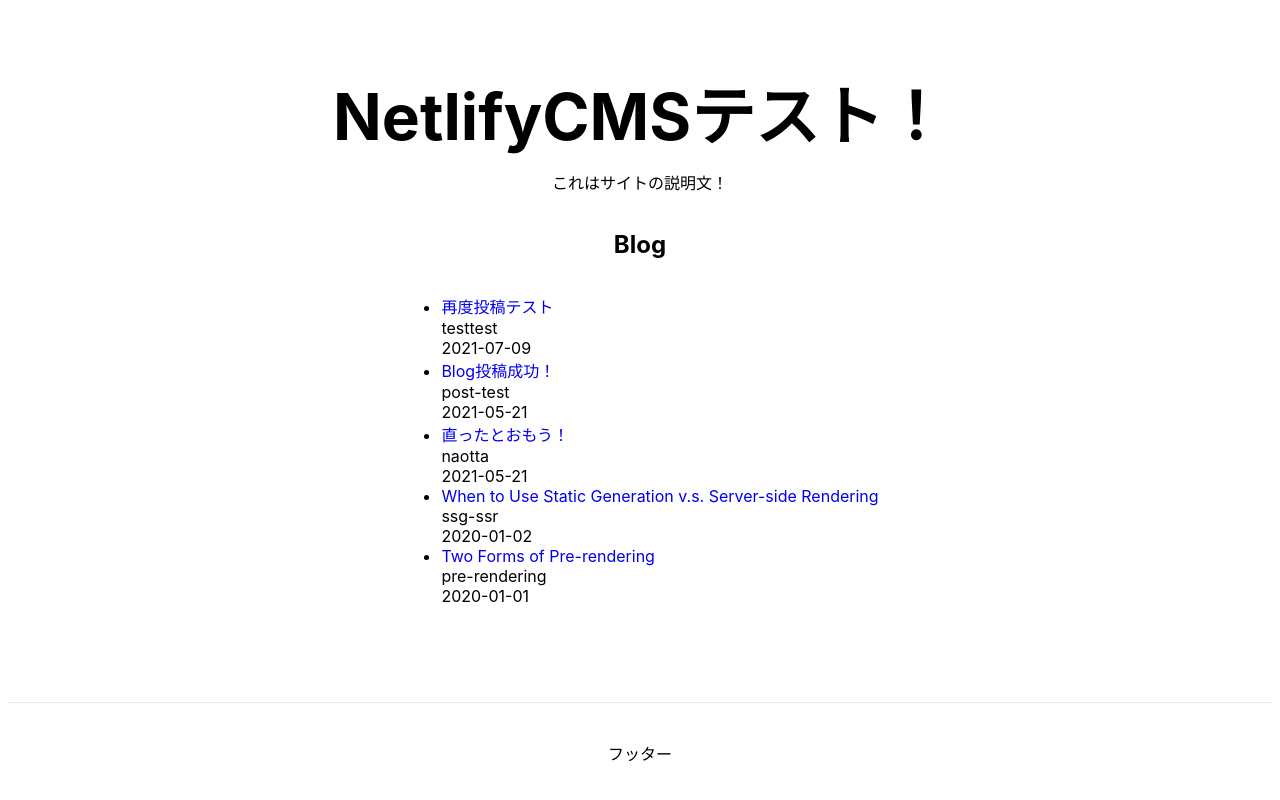
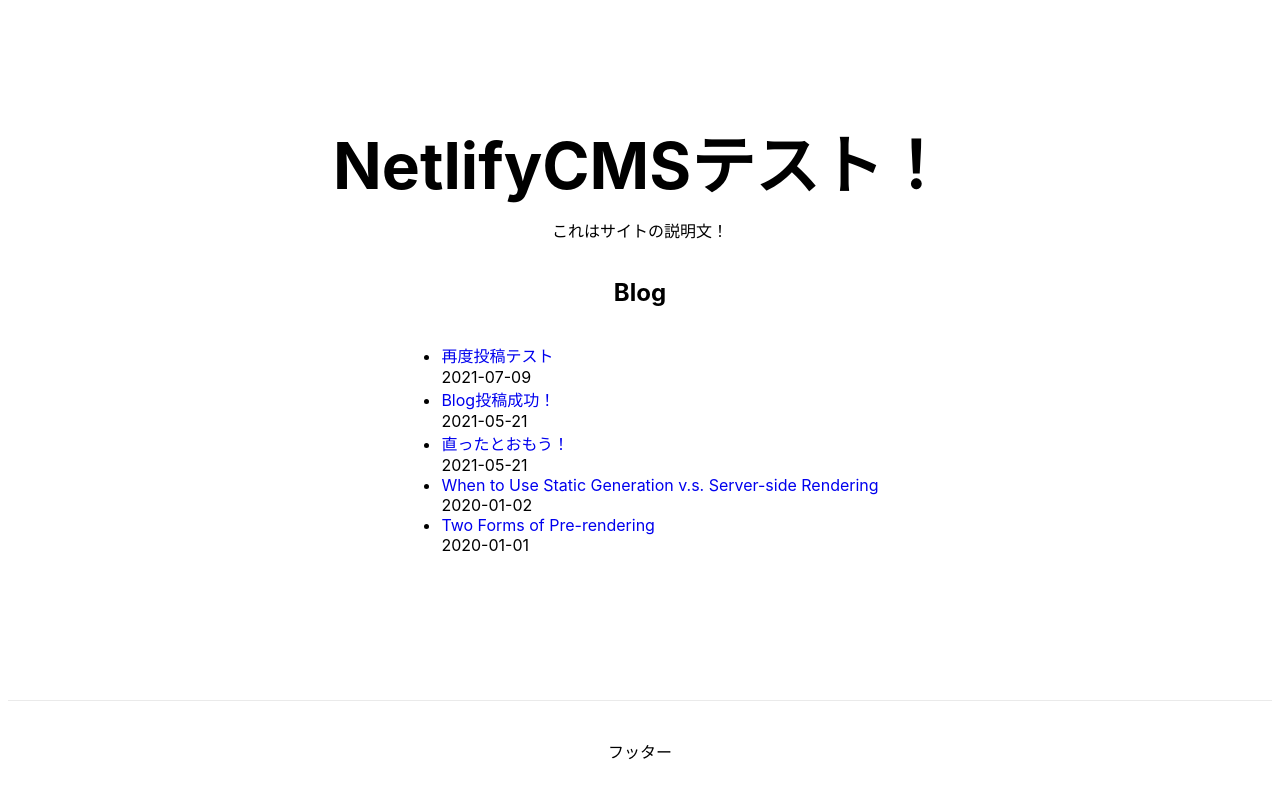
Before and after one commit to aikosogabe/test-netlify, a Next.js app: page / in a window 1280 px wide. Built offline with nearby package versions, Linux system fonts and the light colour scheme.

Commit message:
ホーム画面微調整

```diff
--- a/pages/index.tsx
+++ b/pages/index.tsx
@@ -1,7 +1,6 @@
 import Head from "next/head";
 import Link from "next/link";
 import styles from "../styles/Home.module.css";
-import { getSortedPostsData } from "../lib/posts";
 import { readAllArticleContents, readContent } from "../lib/content";
 import { formatDate } from "../lib/date";
 
@@ -37,8 +36,6 @@
                   <a>{data.title}</a>
                 </Link>
                 <br />
-                {data.id}
-                <br />
                 {formatDate(data.date)}
               </li>
             ))}
```
